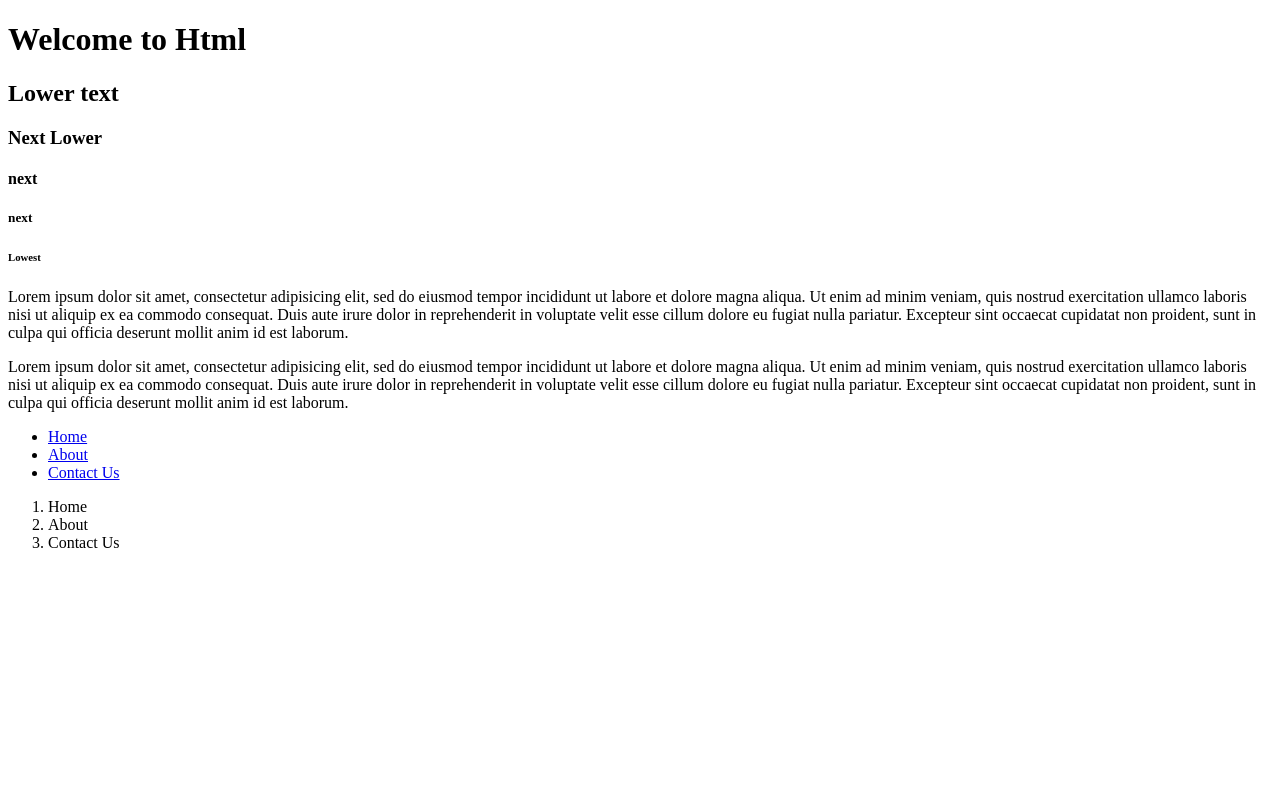
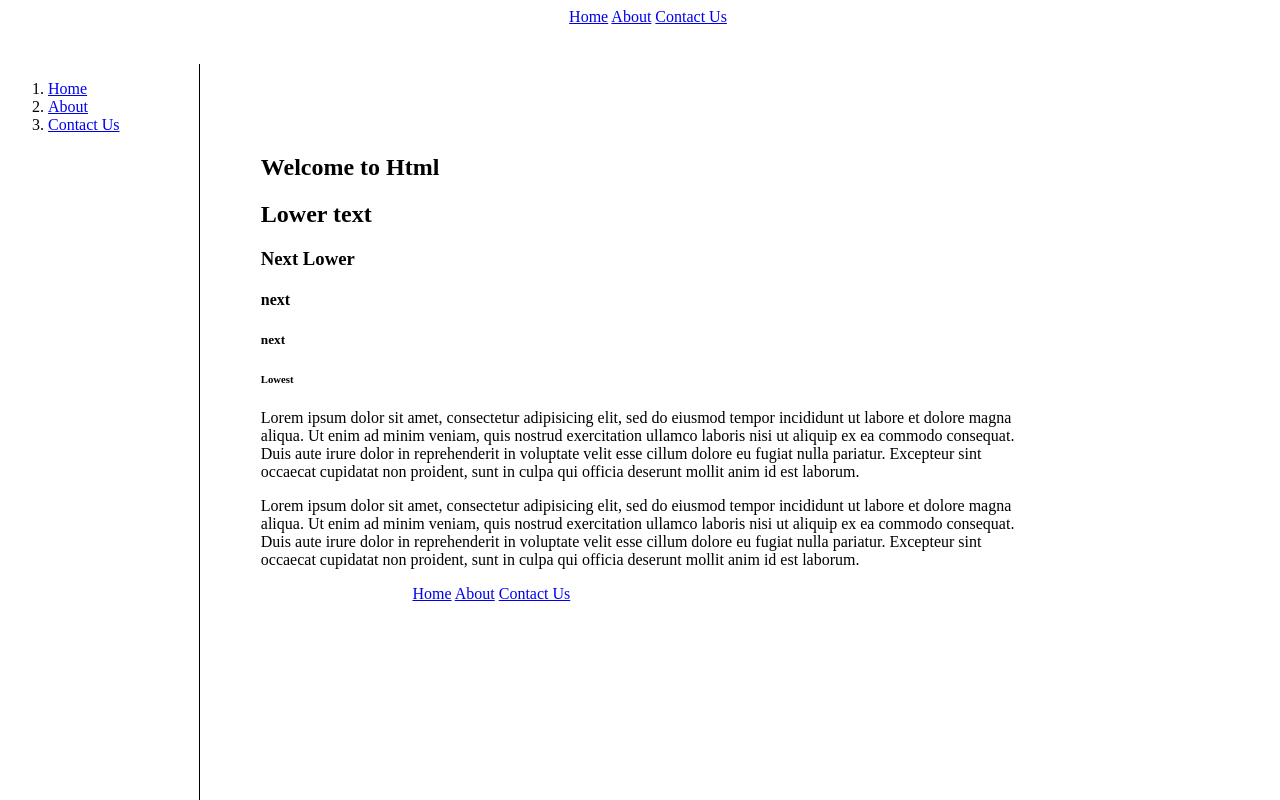
Before and after one commit to manibrar/youtube_homework, a plain HTML site: page index.html in a window 1280 px wide. Drawn offline with Linux system fonts and the light colour scheme.

Commit message:
page layout

```diff
--- a/index.html
+++ b/index.html
@@ -2,30 +2,98 @@
 <html lang="en" dir="ltr">
   <head>
     <link rel="stylesheet" href="">
-    <meta charset="utf-8">
+    <meta charset="utf-8" />
     <title>Welcome to index</title>
     <script type="text/javascript">
+    </script>
+    <style>
+      #header {
+        height:5%;
+        width: 100%;
+        overflow: hidden;
+        float: top;
+        text-align:center;
+        position: fixed;
+      }
 
-    </script>
+      #leftbar {
+        width: 15%;
+        height:100%;
+        float:left;
+        border-right:1px solid black;
+        position: fixed;
+        top: 0;
+        background-color: white;
+        margin-top: 5%;
+        box-sizing: border-box;
+        overflow: hidden;
+      }
+
+      #rightbar {
+        width: 15%;
+        height:100%;
+        float: right;
+        margin-left:85%;
+        border-left: 1px solid black;
+        position: sticky;
+        top: 0;
+        background-color: white;
+        margin-top: 5%;
+        box-sizing: border-box;
+      }
+
+      #bodymain {
+          width:60%;
+          height:100%;
+          margin-left:20%;
+          margin-right: 20%;
+          padding-top: 10%;
+      }
+
+      #bodysecondary {
+          width:60%;
+          height:100%;
+          margin-left:20%;
+          margin-right: 20%;
+      }
+
+      #bodythird {
+          width:60%;
+          height:100%;
+          margin-left:20%;
+          margin-right: 20%;
+      }
+
+    </style>
   </head>
       <body>
+        <section id="header">
+          <a href="#">Home</a>
+          <a href="about.html">About</a>
+          <a href="contact_us.html">Contact Us</a> <!- comment tag ->
+        </section>
+        <section id="leftbar">
+          <ol>
+            <li><a href="#">Home</a></li>
+            <li><a href="about.html">About</a></li>
+            <li><a href="contact_us.html">Contact Us</a></li>
+          </ol>
+        </section>
+        <section id="bodymain">
               <h1>Welcome to Html</h1>
               <h2>Lower text</h2>
               <h3>Next Lower</h3>
               <h4>next</h4>
               <h5>next</h5>
               <h6>Lowest</h6>
+        </section>
+        <section id="bodysecondary">
               <p>Lorem ipsum dolor sit amet, consectetur adipisicing elit, sed do eiusmod tempor incididunt ut labore et dolore magna aliqua. Ut enim ad minim veniam, quis nostrud exercitation ullamco laboris nisi ut aliquip ex ea commodo consequat. Duis aute irure dolor in reprehenderit in voluptate velit esse cillum dolore eu fugiat nulla pariatur. Excepteur sint occaecat cupidatat non proident, sunt in culpa qui officia deserunt mollit anim id est laborum.</p>
               <p>Lorem ipsum dolor sit amet, consectetur adipisicing elit, sed do eiusmod tempor incididunt ut labore et dolore magna aliqua. Ut enim ad minim veniam, quis nostrud exercitation ullamco laboris nisi ut aliquip ex ea commodo consequat. Duis aute irure dolor in reprehenderit in voluptate velit esse cillum dolore eu fugiat nulla pariatur. Excepteur sint occaecat cupidatat non proident, sunt in culpa qui officia deserunt mollit anim id est laborum.</p>
-    <ul>
-      <li><a href="#">Home</a></li>
-      <li><a href="about.html">About</a></li>
-      <li><a href="contact_us.html">Contact Us</a></li> <!- comment tag ->
-    </ul>
-    <ol>
-      <li>Home</li>
-      <li>About</li>
-      <li>Contact Us</li>
-    </ol>
+        <section id="bodythird">
+              <a href="#">Home</a>
+              <a href="about.html">About</a>
+              <a href="contact_us.html">Contact Us</a>
+        </section>
       </body>
 </html>
```
Lines whose indentation alone changed are shown as unchanged.
